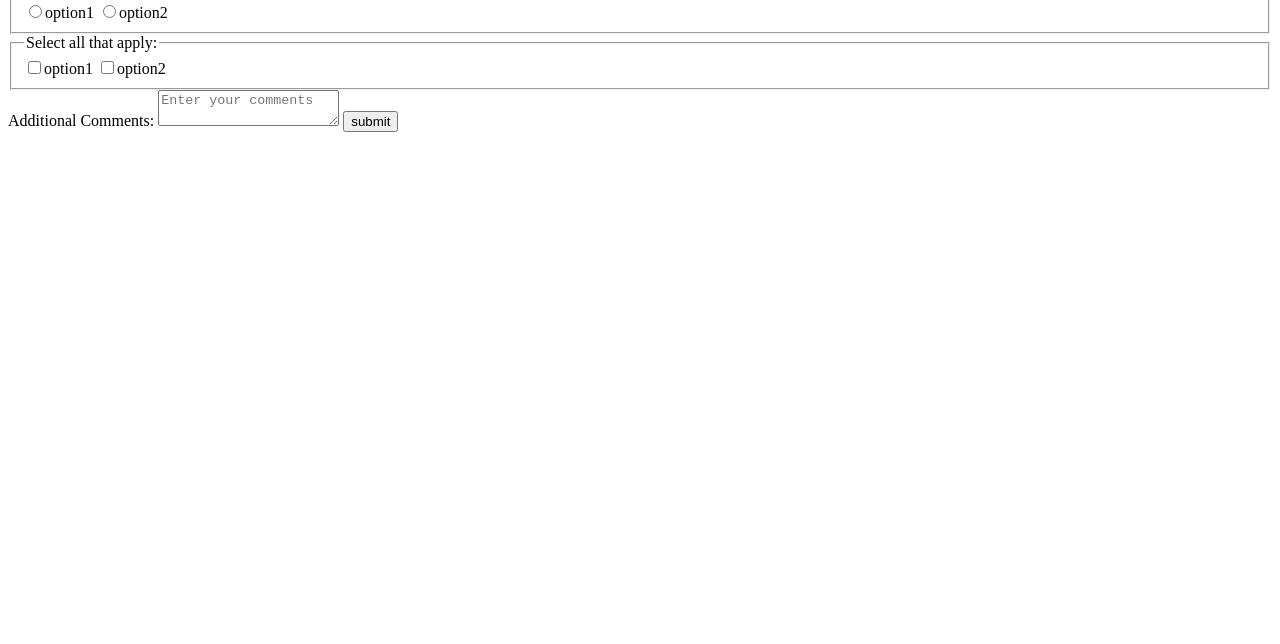
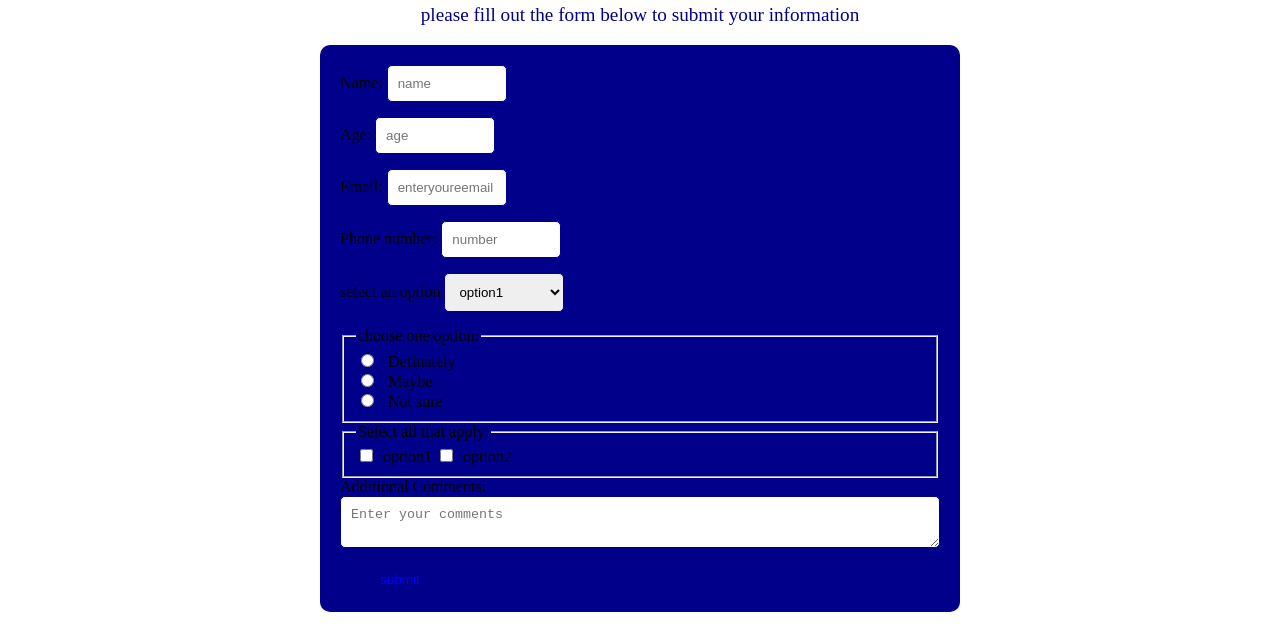
Before and after one commit to olamidetech/Lmd-survey-form, a plain HTML site: page index.html in a window 1280 px wide. Shown: the part 156-800 px from the top of the page. Drawn offline with Linux system fonts and the light colour scheme.

Commit message:
add style to form

```diff
--- a/index.html
+++ b/index.html
@@ -10,41 +10,61 @@
    <main>
     <h1 id="title">LMD-survey-form</h1>
     <P id="description">please fill out the form below to submit your information</P>
-    <form id="survey form">
+    <form id="survey-form">
 
         <!--Input field for  name-->
-        <label for="name">Name:</label><required>
-        <input type="text"id="name" placeholder="name"><required>
+        <div>
+            <label for="name">Name:</label>
+            <class></class>
+            <input type="text"id="name" placeholder="name" required>
+        </div>
+
 
         <!--Input field for age-->
-        <label for="age">Age:</label><required>
-        <input type="text"id="age" placeholder="age"><required>
+        <div>
+            <label for="age">Age:</label>
+            <input type="text"id="age" placeholder="age" required>
+        </div>
 
         <!--Input field for email-->
-        <label for="email">Email:</label><required>
-        <input type="text"id="enteryouremail" placeholder="enteryoureemail"><required>
+        <div>
+            <label for="email">Email:</label>
+            <input type="text"id="enteryouremail" placeholder="enteryoureemail" required>
+        </div>
 
         <!--Input field for phone number-->
-        <label for="number">Phone number:</label><required>
-        <input type="text"id="number" placeholder="number" min="1" max="5"><required>
+        <div>
+            <label for="number">Phone number:</label>
+            <input type="text"id="number" placeholder="number" min="1" max="5" required>
+        </div>
 
             <!--Select dropdown-->
-            <label for="dropdown">select an option</label>
-            <select id="dropdown">
+            <div>
+                <label for="dropdown">select an option</label>
+                <select id="dropdown">
                 <option value="option1">option1</option>
                 <option value="option2">option2</option>
-            </select>
+                </select>
+            </div>
 
             <!--Radio buttons-->
+
             <fieldset>
                 <legend>choose one option:</legend>
-                <label>
-                    <input type="radio" name="radio-option" value="option1">option1
-                </label>
-                <label>
-                    <input type="radio" name="radio-option" value="option2">option2
-                </label>
+                <div>
+                    <input type="radio" id="recommend" name="recommend" value="definately">
+                      <label for="recommend">Definately</label>
+                      <div>
+                        <input type="radio" id="recommend" name="recommend" value="maybe">
+                          <label for="recommend">Maybe</label>
+                          <div>
+                            <input type="radio" id="recommend" name="recommend" value="not sure">
+                              <label for="recommend">Not sure</label>
+                            </div>
+                        </div>
+                    </div>
             </fieldset>
+
 
             <!--Checkboxes-->
             <fieldset>
--- a/style.css
+++ b/style.css
@@ -1,5 +1,73 @@
 #title{
-    font-size: 2rem;
-    color: rgb(36, 36, 123);
+    font-size: 4rem;
+    color: #00008b;
     text-align: center;
 }
+
+/* Apply styles to the description */
+#description {
+    font-size: 1.2em;
+    color:#00008b;
+    text-align: center;
+}
+
+/* Apply styles to the form */
+#survey-form{
+    max-width: 600px;
+    margin: 0 auto;
+    padding: 20px;
+    background-color: #00008b;
+    border-radius: 10px;
+}
+
+/* Apply styles to input fields */
+input[type="text"],
+input[type="email"],
+input[type="number"],
+select,
+
+textarea{
+    width: 20%;
+    padding: 10px;
+    margin-bottom: 15px;
+    border: 1px solid #00008b;
+    border-radius: 5px;
+    box-sizing: border-box;
+}
+
+/* Apply styles to label */
+label{
+    font-weight: 500;
+}
+
+/* Apply styles to submit button */
+#submit{
+    display: block;
+    width: 20%;
+    padding: 5px;
+    background-color: #00008b;
+    color: #0000ff;
+    border: none;
+    border-radius: 5px;
+    cursor:pointer;
+}
+
+/* Apply styles to radio buttons */
+input[type="radio"]{
+    margin-right: 10px;
+}
+
+/* Apply styles to checkboxes */
+input[type="checkbox"]{
+    margin-right: 10px;
+}
+
+/* Apply styles to textarea */
+textarea{
+    width: 100%;
+    padding: 10px;
+    margin-bottom: 15px;
+    border: 1px solid #00008b;
+    border-radius: 5px;
+    box-sizing: border-box;
+}
```
